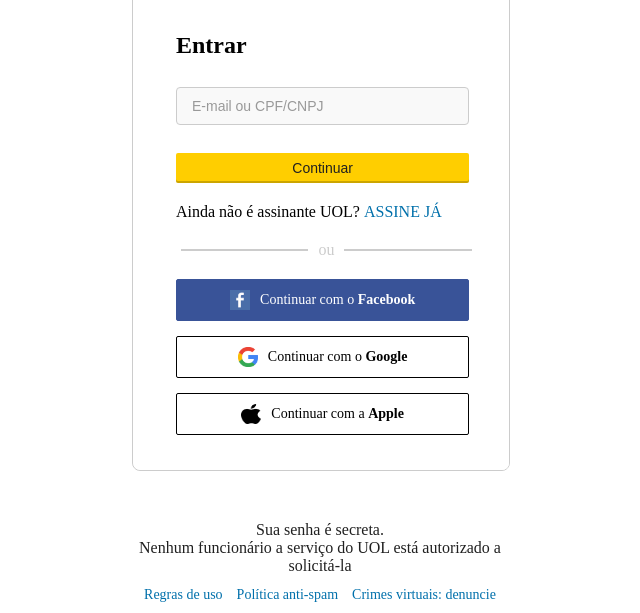
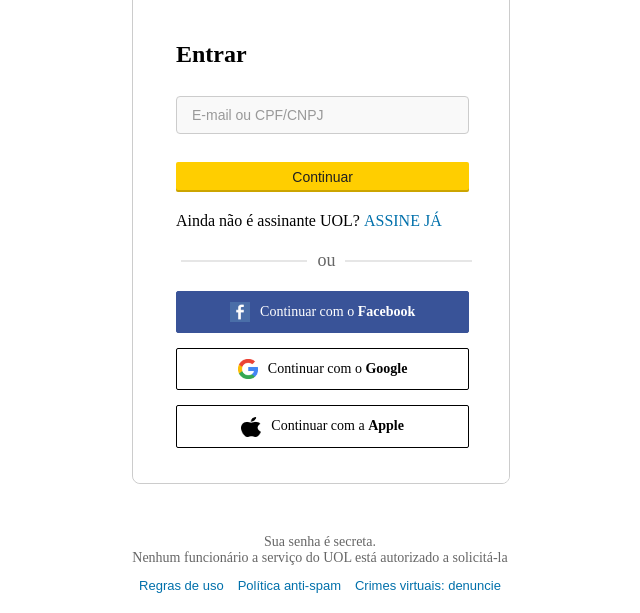
Before and after one commit to gprocopiob/ProjetoUOL, a plain HTML site: page trabalho1-html/html/login.html in a window 1280 px wide. Shown: the part 288-901 px from the top of the page, without its empty margins (320-960 px from the left). Drawn offline with Linux system fonts and the light colour scheme.

Commit message:
upando alteracoes

```diff
--- a/trabalho1-html/css/login.css
+++ b/trabalho1-html/css/login.css
@@ -140,13 +140,14 @@ a {
 
 .line {
     flex-grow: 1;
-    border: 0.1px solid #ccc;
+    border: 0.1px solid #e6e6e6;
     margin: 0 5px;
 }
 
 .line-text {
-    color: #ccc;
+    color: #666;
     padding: 0 5px;
+    font-size: 18px;
 }
 
 button.api-social-btn {
@@ -212,6 +213,8 @@ button.api-social-btn.apple {
 
 .footer-form-single-step p {
     margin-bottom: 10px;
+    color: #666;
+    font-size: 14px;
 }
 
 .footer-form-single-step .footer-action-links {
@@ -222,8 +225,8 @@ button.api-social-btn.apple {
     color: #0070ab;
     text-decoration: none;
     margin: 0 5px;
-    font-family: "UOLText";
-    font-size: 14px;
+    font-family: "Arial";
+    font-size: 13px;
     cursor: pointer;
 }
 
```
Also changed, not shown: trabalho1-html/html/login.html (+0 -4 lines).
